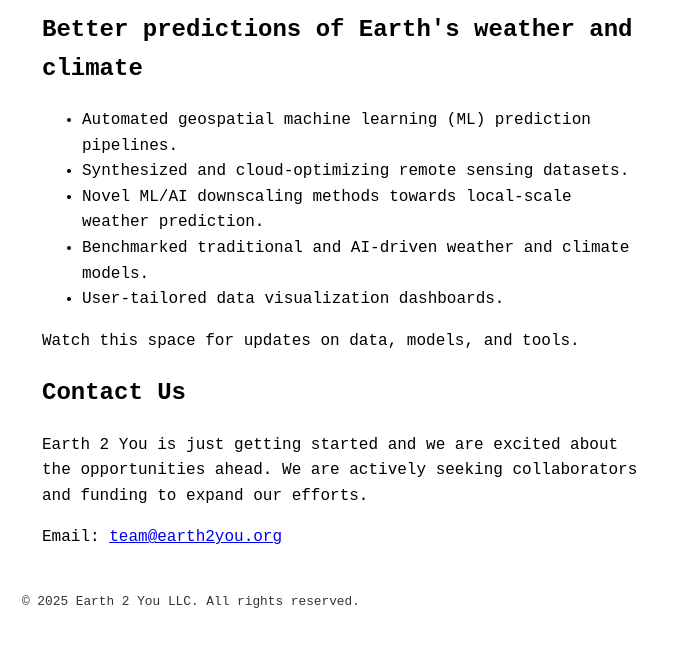
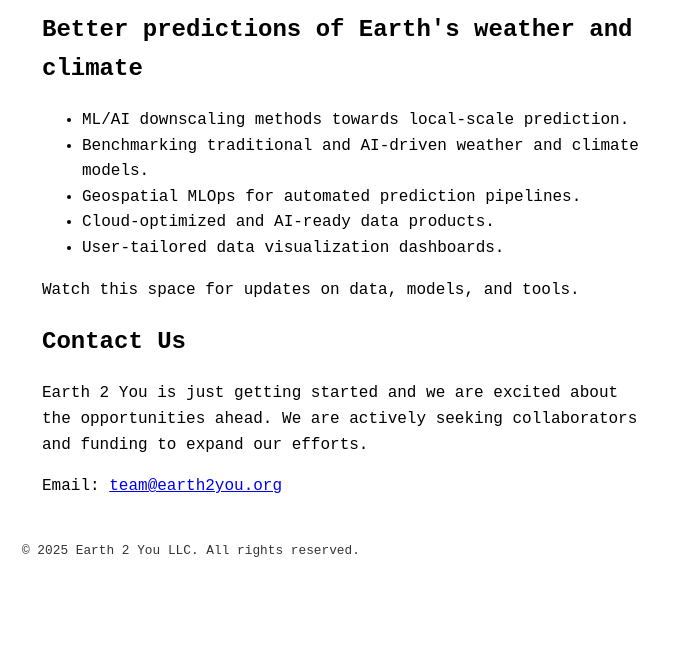
Before and after one commit to earth2you/earth2you.github.io, a plain HTML site: page index.html in a window 1280 px wide. Shown: the part 117-764 px from the top of the page, without its empty margins (0-679 px from the left). Drawn offline with Linux system fonts and the light colour scheme.

Commit message:
small edits

```diff
--- a/index.html
+++ b/index.html
@@ -17,10 +17,10 @@
         <section id="approach">
             <h2>Better predictions of Earth's weather and climate</h2>
             <ul>
-                <li>Automated geospatial machine learning (ML) prediction pipelines.</li>
-                <li>Synthesized and cloud-optimizing remote sensing datasets.</li>
-                <li>Novel ML/AI downscaling methods towards local-scale weather prediction.</li>
-                <li>Benchmarked traditional and AI-driven weather and climate models.</li>
+                <li>ML/AI downscaling methods towards local-scale prediction.</li>
+                <li>Benchmarking traditional and AI-driven weather and climate models.</li>
+                <li>Geospatial MLOps for automated prediction pipelines.</li>
+                <li>Cloud-optimized and AI-ready data products.</li>
                 <li>User-tailored data visualization dashboards.</li>
             </ul>
         </section>
```
